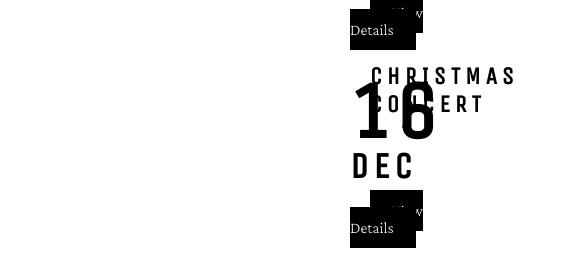
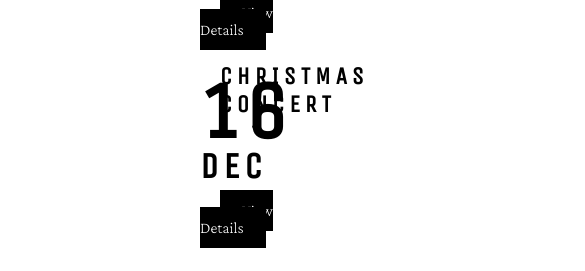
Before and after one commit to celine-14/first-portfolio, a plain HTML site: page events.html in a window 390 px wide. Shown: the part 823-1094 px from the top of the page, 585 px wide, since content can reach past the window. Drawn offline with nearby package versions, Linux system fonts and the light colour scheme.

Commit message:
Style event page for max 1200px

```diff
--- a/assets/css/style.css
+++ b/assets/css/style.css
@@ -310,6 +310,10 @@ footer {
     .events h2 {
         font-size: 200%;
     }
+
+    #events {
+        padding: 20px 200px;
+    }
 }
 
 /* for medium screen size from 1000px wide and down */
```
